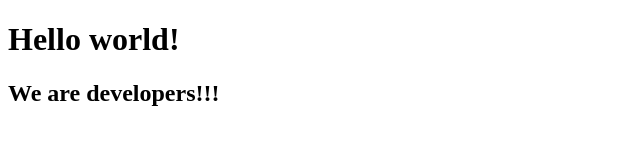
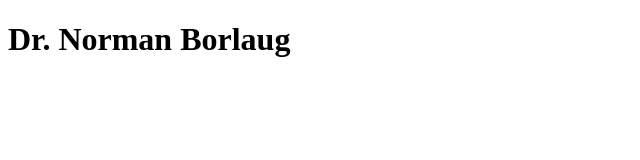
Before and after one commit to henokkhm/andrew-henok-microverse-trial, a plain HTML site: page index.html in a window 1280 px wide. Shown: the whole page, without its empty margins (0-640 px from the left). Drawn offline with Linux system fonts and the light colour scheme.

Commit message:
Add main and title

```diff
--- a/index.html
+++ b/index.html
@@ -8,8 +8,9 @@
 
   <body>
     <script src="https://cdn.freecodecamp.org/testable-projects-fcc/v1/bundle.js"></script>
-    <h1>Hello world!</h1>
-    <h2>We are developers!!!</h2>
+    <main id="main">
+      <h1 id="title">Dr. Norman Borlaug</h1>
+    </main>
     <!--
 
     Hello Camper!
```
